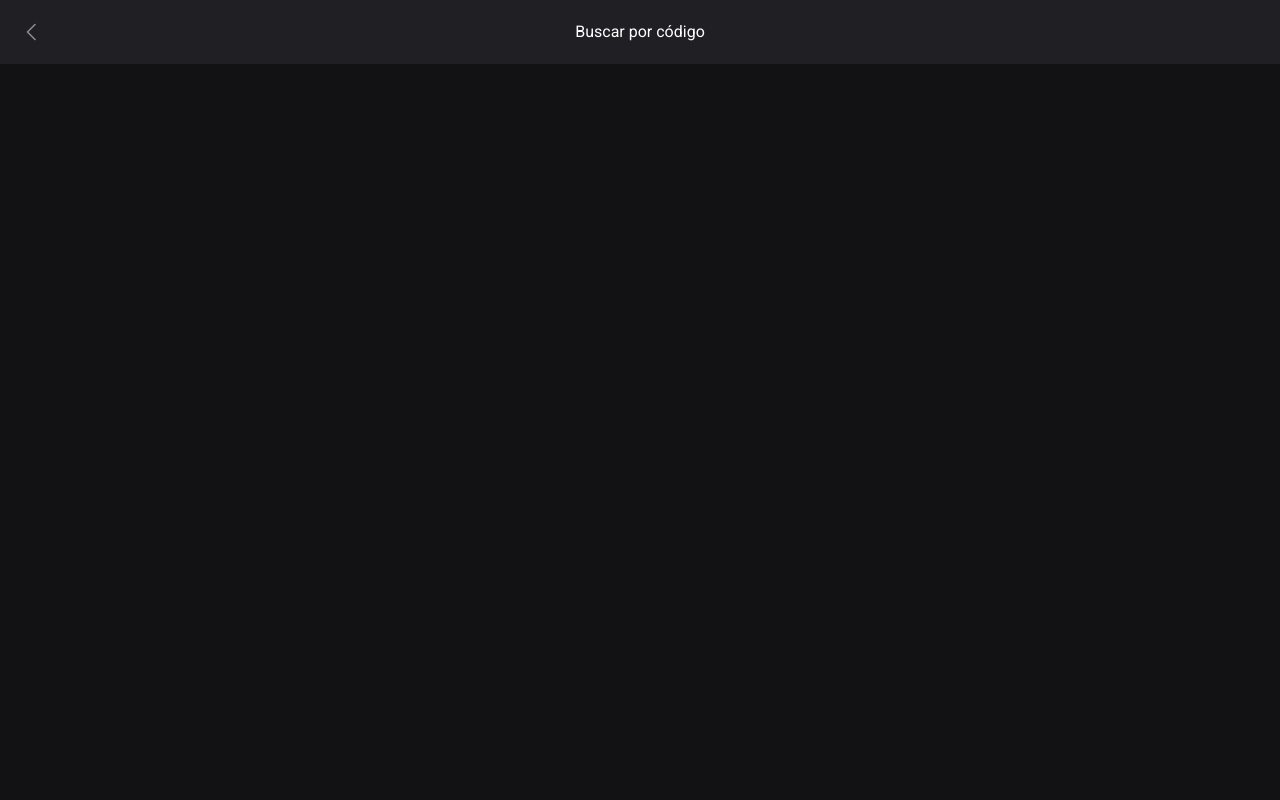
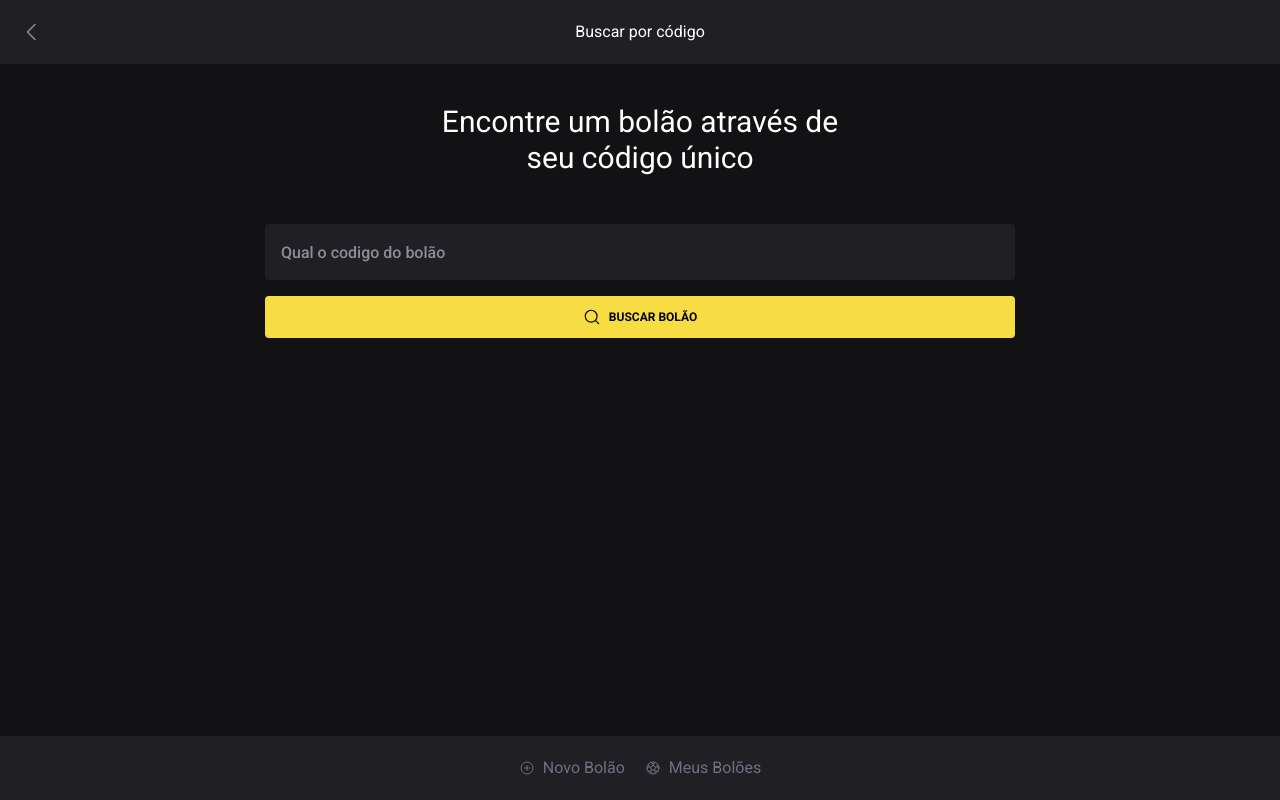
Before and after one commit to IgorSilvaZZ/nlw-copa, a Next.js app in the folder web/: page /find in a window 1280 px wide. Built offline with nearby package versions, Linux system fonts and the light colour scheme; sample sign-in values are in the browser's storage.

Commit message:
Adjustments components

```diff
--- a/web/src/components/Header/index.tsx
+++ b/web/src/components/Header/index.tsx
@@ -1,4 +1,6 @@
 import { CaretLeft, Export } from "phosphor-react";
+import { useRouter } from "next/router";
+
 import { ButtonIcon } from "../ButtonIcon";
 
 interface IHeaderProps {
@@ -14,9 +16,15 @@ export const Header = ({
   showBackButton = false,
   showShareButton = false,
 }: IHeaderProps) => {
+  const router = useRouter();
+
   return (
     <div className='w-full flex items-center justify-between bg-gray-800 p-5 mb-2'>
-      {showBackButton ? <ButtonIcon icon={CaretLeft} /> : <EmptyBox />}
+      {showBackButton ? (
+        <ButtonIcon icon={CaretLeft} onClick={() => router.back()} />
+      ) : (
+        <EmptyBox />
+      )}
       <span className='text-white text-center'>{title}</span>
       {showShareButton ? <ButtonIcon icon={Export} /> : <EmptyBox />}
     </div>
--- /dev/null
+++ b/web/src/components/Input/index.tsx
@@ -0,0 +1,23 @@
+interface IInputProps extends React.HTMLAttributes<HTMLInputElement> {}
+
+export const Input = ({ ...rest }: IInputProps) => {
+  return (
+    <input
+      className='
+                w-full
+                bg-gray-800
+                h-14
+                px-4
+                font-medium
+                rounded
+                border-gray-600
+                text-white
+                placeholder-gray-300
+                focus:bg-gray-800
+                focus:border-gray-600
+                outline-none
+            '
+      {...rest}
+    />
+  );
+};
--- /dev/null
+++ b/web/src/components/SectionContent/index.tsx
@@ -0,0 +1,13 @@
+import { ReactNode } from "react";
+
+interface IPropsSectionContent {
+  children: ReactNode;
+}
+
+export const SectionContent = ({ children }: IPropsSectionContent) => {
+  return (
+    <section className='w-[750px] h-[500px] 2xl:h-[820px] flex flex-col items-center gap-4 overflow-y-auto overflow-x-hidden'>
+      {children}
+    </section>
+  );
+};
--- a/web/src/pages/Pools/index.tsx
+++ b/web/src/pages/Pools/index.tsx
@@ -10,6 +10,7 @@ import { MainContent } from "../../components/MainContent";
 import { IPoolCardProps, PoolCard } from "../../components/PoolCard";
 
 import { api } from "../../lib/axios";
+import { SectionContent } from "../../components/SectionContent";
 
 export default function Pools() {
   const navigate = useRouter();
@@ -47,7 +48,7 @@ export default function Pools() {
   return (
     <MainContent>
       <Header title='Meus Bolões' />
-      <section className='w-[750px] h-[500px] 2xl:h-[820px] flex flex-col items-center gap-4 overflow-y-auto'>
+      <SectionContent>
         <Button text='Buscar Bolão por Código' />
         <div className='w-full border border-solid border-[#323238]'></div>
         {pools && pools.length > 0 ? (
@@ -62,7 +63,7 @@ export default function Pools() {
           </>
         ) : (
           <>
-            <span className='w-full text-center text-xl text-white'>
+            <span className='w-full text-center text-2xl text-white'>
               Você ainda não está participando de <br /> nenhum bolão, que tal{" "}
               <span
                 className='text-yellow-500 cursor-pointer transitions-colors'
@@ -78,7 +79,7 @@ export default function Pools() {
             </span>
           </>
         )}
-      </section>
+      </SectionContent>
       <Footer />
     </MainContent>
   );
--- a/web/src/pages/find/index.tsx
+++ b/web/src/pages/find/index.tsx
@@ -1,10 +1,26 @@
+import { Button } from "../../components/Button";
+import { Footer } from "../../components/Footer";
 import { Header } from "../../components/Header";
+import { Input } from "../../components/Input";
 import { MainContent } from "../../components/MainContent";
+import { SectionContent } from "../../components/SectionContent";
 
 export default function Find() {
   return (
     <MainContent>
       <Header title='Buscar por código' showBackButton />
+
+      <SectionContent>
+        <span className='text-white text-3xl text-center my-8'>
+          Encontre um bolão através de <br /> seu código único
+        </span>
+
+        <Input placeholder='Qual o codigo do bolão' />
+
+        <Button text='Buscar Bolão' />
+      </SectionContent>
+
+      <Footer />
     </MainContent>
   );
 }
```
